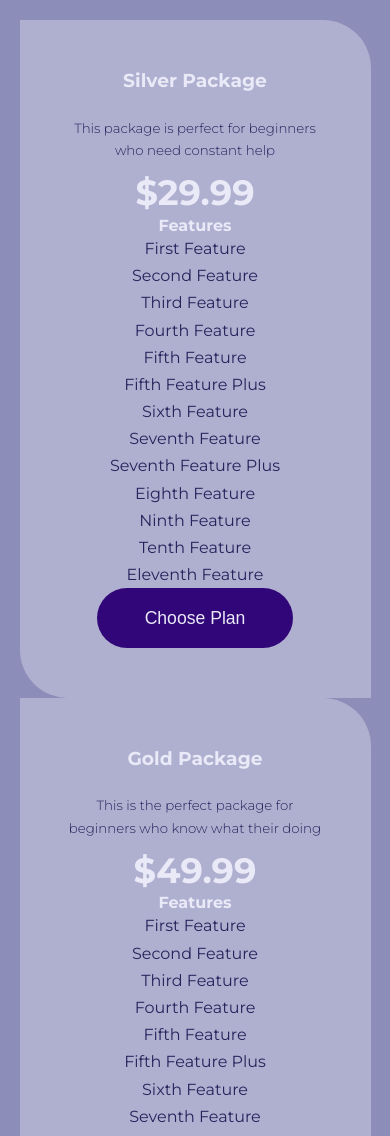
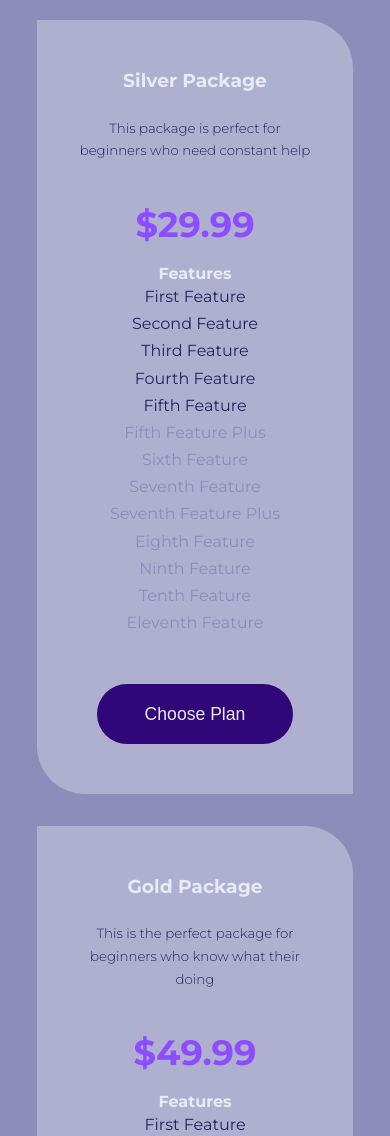
Before and after one commit to oliver-nicoll/turbo-couscous, a React (Create React App) app: page /plans in a window 390 px wide. Shown: the part 432-1568 px from the top of the page. Built offline with nearby package versions, Linux system fonts and the light colour scheme.

Commit message:
css plans build

```diff
--- a/src/pages/plans/plans.css
+++ b/src/pages/plans/plans.css
@@ -0,0 +1,59 @@
+.plans__container {
+    display: grid;
+    grid-template-columns: repeat(3, 1fr);
+    gap: 3rem;
+}
+
+.plan h3 {
+    margin-bottom: 2rem;
+}
+
+.plan small {
+    margin-bottom: 2rem;
+}
+
+.plan h1 {
+    color: var(--color-primary-variant);
+    display: inline;
+}
+
+.plan h2 {
+    display: inline;
+    color: var(--color-gray-400);
+}
+
+.plan h3 {
+    margin-bottom: 0.8rem;
+}
+
+.plan h4 {
+    margin-top: 1rem;
+    color: var(--color-gray-100);
+}
+
+.plan p.disabled {
+    color: var(--color-gray-300);
+}
+
+.plan button {
+    margin-top: 3rem;
+    cursor: pointer;
+}
+
+@media screen and (max-width: 1024px) {
+    .plans__container {
+        grid-template-columns: 1fr 1fr;
+        gap: 2rem;
+    }
+
+}
+
+@media screen and (max-width: 600px) {
+    .plans__container {
+        grid-template-columns: 1fr;
+    }
+    .plan {
+        width: 90%;
+        margin-inline: auto;
+    }
+}
```
